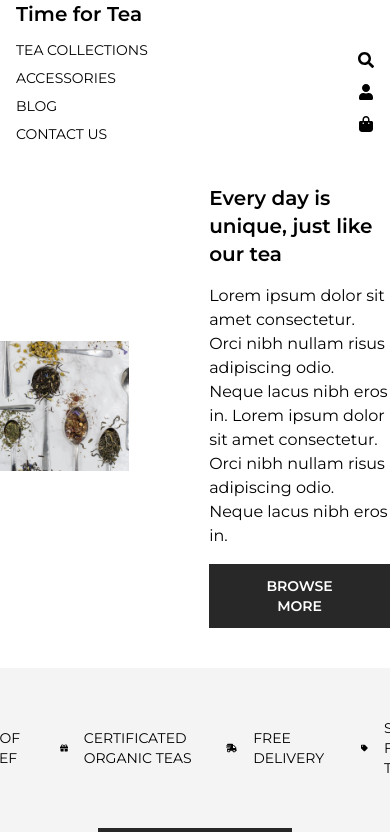
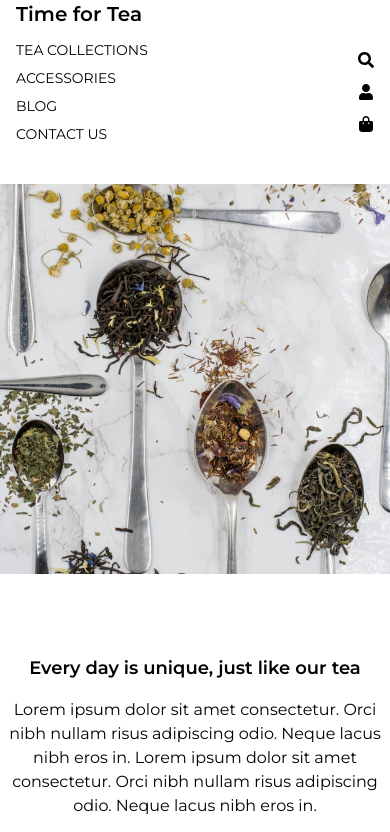
Before and after one commit to PraveenMahra/time-for-tea, a React (Vite) app: page / in a window 390 px wide. Shown: the top 832 px of the page. Built offline with nearby package versions, Linux system fonts and the light colour scheme.

Commit message:
make responsive for all screens

```diff
--- a/src/components/section/introduction.jsx
+++ b/src/components/section/introduction.jsx
@@ -4,12 +4,12 @@ import Button from "../button/button";
 
 function Introduction() {
   return (
-    <div className="flex items-center gap-20">
-      <div className="w-[500px]">
+    <div className="flex flex-col sm:flex-row items-center  gap-20">
+      <div className="lg:w-[500px]">
         <img src={landingImg} alt="img" />
       </div>
-      <div className="w-[700px]">
-        <h2 className="font-semibold text-xl">
+      <div className="lg:w-[700px] sm:w-[500px] sm:text-left sm:px-0 text-center px-2">
+        <h2 className="font-semibold sm:text-xl text-lg">
           Every day is unique, just like our tea
         </h2>
         <p className="my-4">
```
